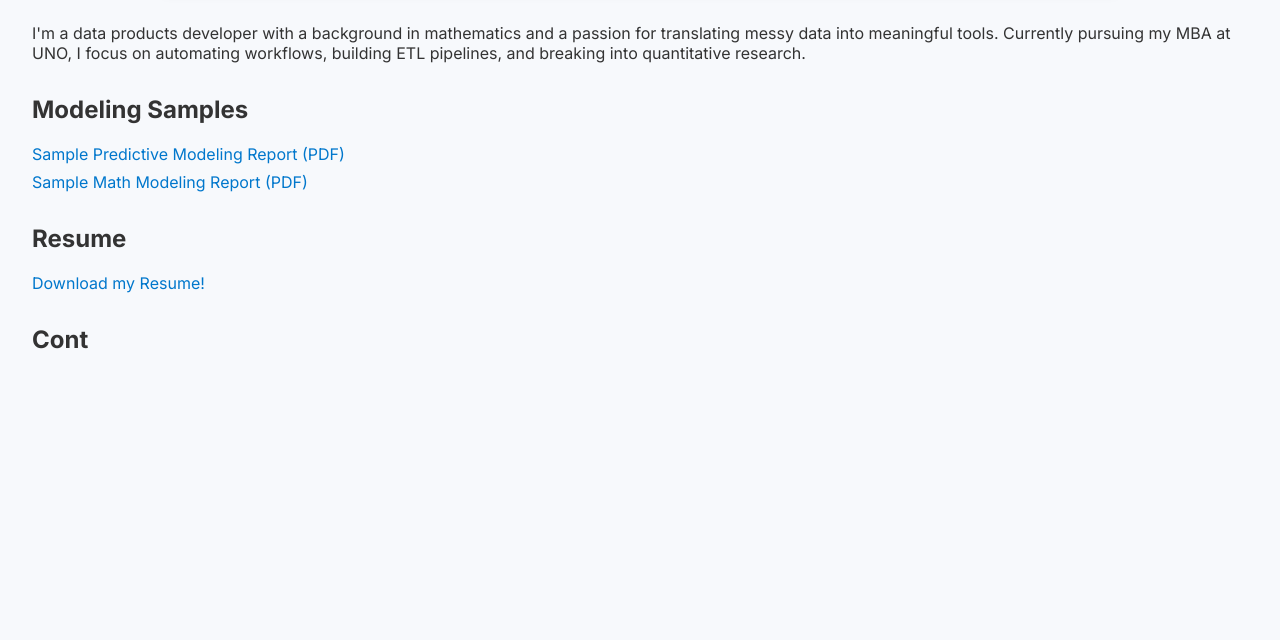
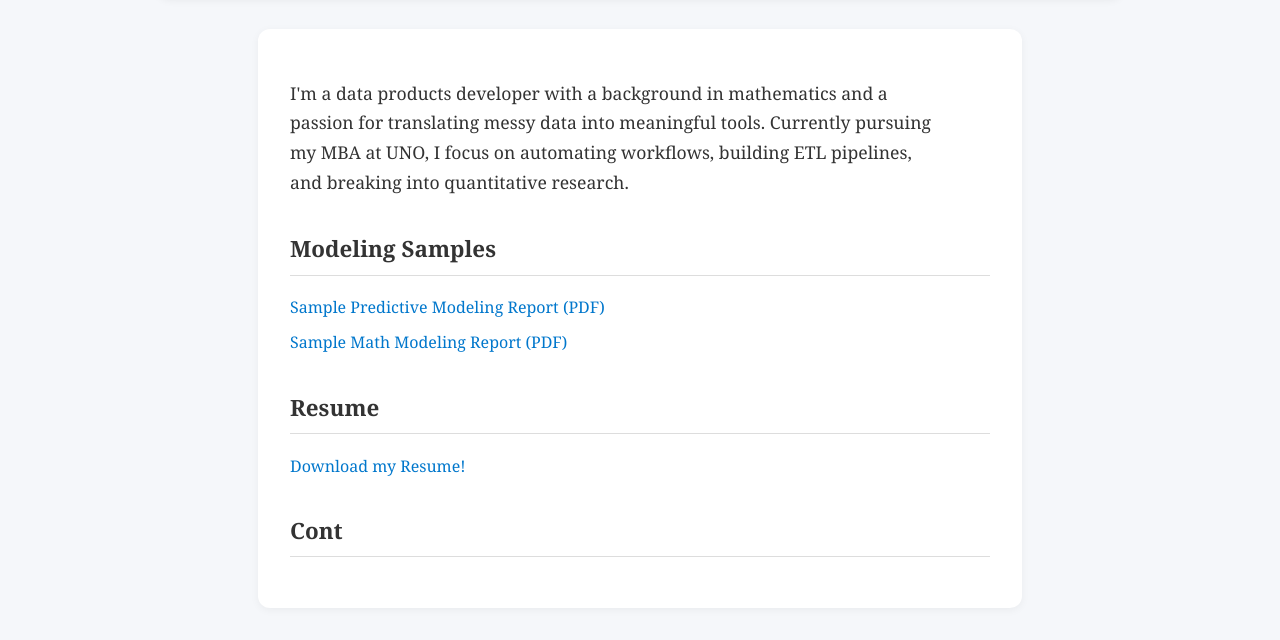
Before and after one commit to judytruo/judytruo.github.io, a plain HTML site: page index.html in a window 1280 px wide. Shown: the part 235-875 px from the top of the page. Before the commit the page ends 800 px from the top, so only its background shows below. Drawn offline with Linux system fonts and the light colour scheme.

```diff
--- a/style.css
+++ b/style.css
@@ -1,13 +1,14 @@
-@import url('https://fonts.googleapis.com/css2?family=Inter:wght@400;700&display=swap');
-
+/* Use classic serif fonts for a more academic and polished tone */
 body {
-  font-family: 'Inter', sans-serif;
+  font-family: Georgia, 'Times New Roman', serif;
+  background: #f5f7fa;
   margin: 0;
   padding: 2rem;
-  background: #f7f9fc;
   color: #333;
+  line-height: 1.7;
 }
 
+/* Header layout with profile picture */
 .header {
   display: flex;
   justify-content: space-between;
@@ -15,11 +16,9 @@
   background: #fff;
   padding: 2rem;
   border-radius: 12px;
-  box-shadow: 0 2px 12px rgba(0, 0, 0, 0.1);
-  margin-bottom: 2rem;
+  box-shadow: 0 2px 10px rgba(0,0,0,0.08);
   max-width: 900px;
-  margin-left: auto;
-  margin-right: auto;
+  margin: 0 auto 2rem;
 }
 
 .intro {
@@ -28,7 +27,13 @@
 
 h1 {
   font-size: 2.8rem;
-  margin: 0 0 0.5rem;
+  margin: 0;
+}
+
+.subtitle {
+  font-size: 1.2rem;
+  color: #666;
+  margin-top: 0.5rem;
 }
 
 .profile-pic {
@@ -37,30 +42,42 @@
   object-fit: cover;
   border-radius: 50%;
   margin-left: 2rem;
-  box-shadow: 0 4px 8px rgba(0, 0, 0, 0.1);
+  box-shadow: 0 4px 8px rgba(0,0,0,0.1);
 }
 
-.content {
+/* Main container styling */
+.container {
+  background: #fff;
   max-width: 700px;
   margin: auto;
-  background: #fff;
   padding: 2rem;
   border-radius: 12px;
-  box-shadow: 0 2px 12px rgba(0, 0, 0, 0.05);
+  box-shadow: 0 2px 8px rgba(0,0,0,0.05);
 }
 
-h2 {
-  margin-top: 2rem;
-  font-size: 1.5rem;
+/* Bio paragraph */
+.bio {
+  font-size: 1.1rem;
+  margin-bottom: 2rem;
+  max-width: 650px;
 }
 
+/* Section headings */
+h2 {
+  border-bottom: 1px solid #ddd;
+  padding-bottom: 0.4rem;
+  font-size: 1.4rem;
+  margin-top: 2rem;
+}
+
+/* Links and lists */
 ul {
-  list-style-type: none;
-  padding: 0;
+  list-style: none;
+  padding-left: 0;
 }
 
 li {
-  margin-bottom: 0.5rem;
+  margin: 0.5rem 0;
 }
 
 a {
```
